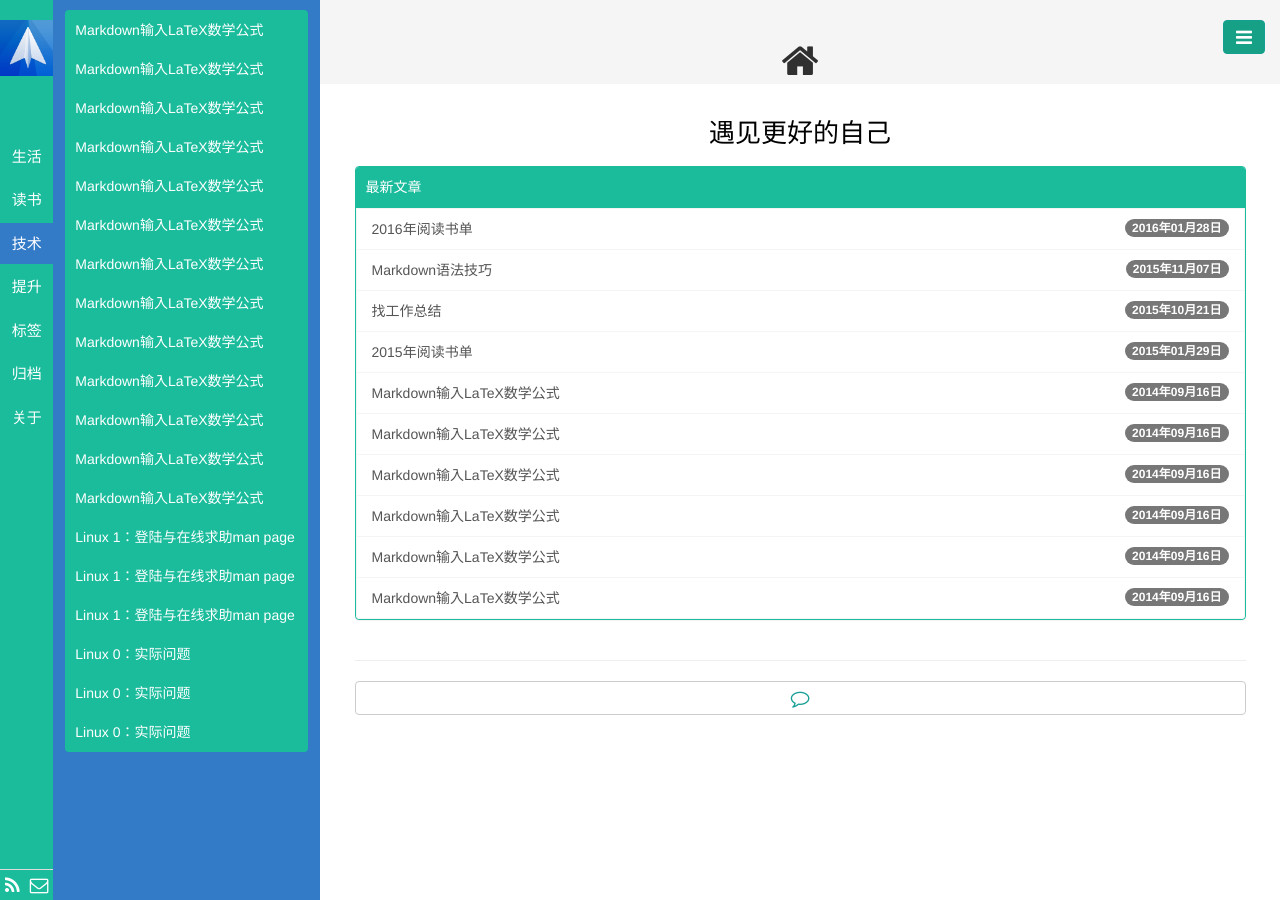
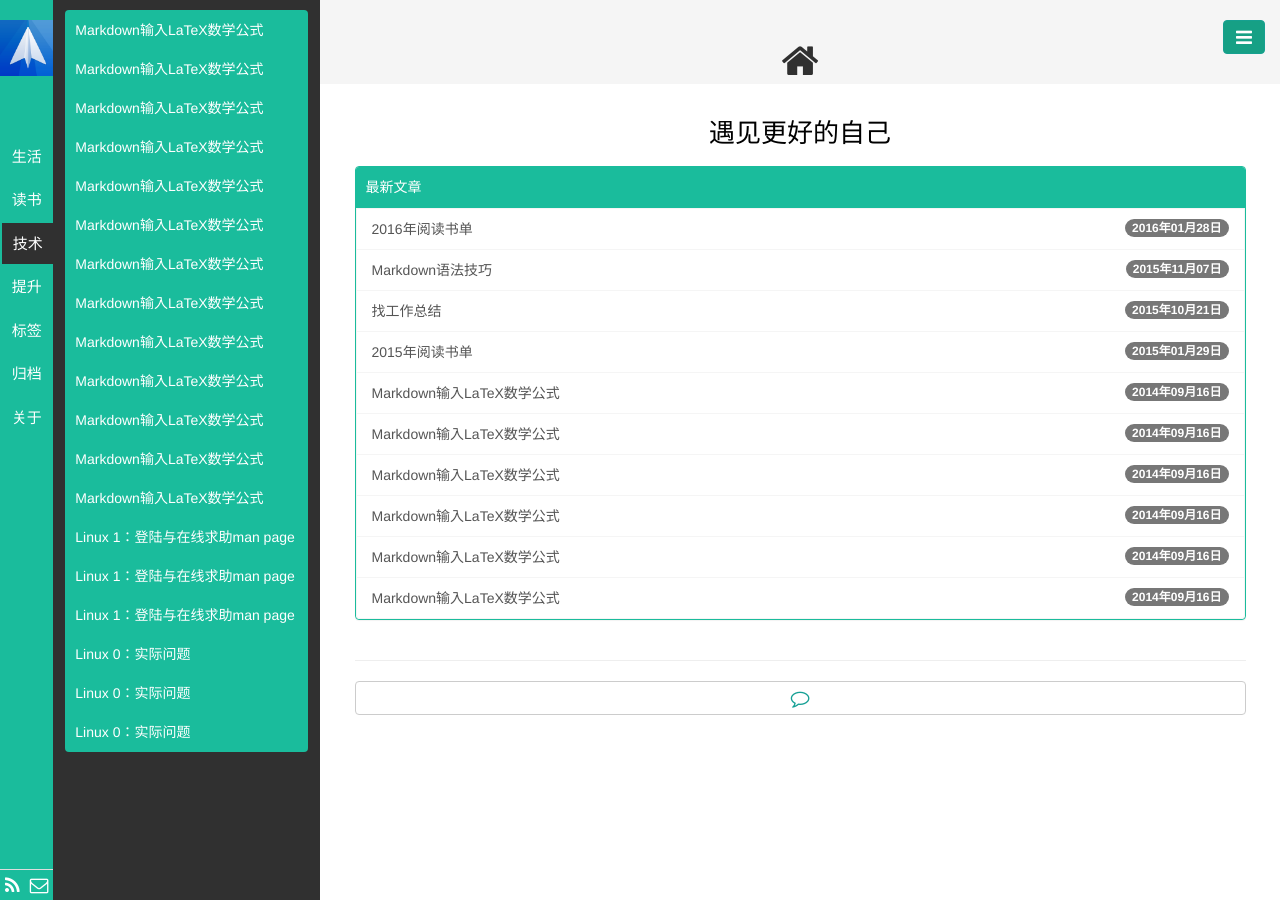
Before and after one commit to NemoTec/NemoTec.github.io, a Jekyll site: the page built from index.html, in a window 1280 px wide. Built offline with Jekyll 4.4.1, drawn with Linux system fonts in a browser that asks for light colours; Markdown is read by kramdown in place of the engine named in the settings; the list of posts is cut into pages by our own code.

Commit message:
modify the aside1 nav style2.

```diff
--- a/_includes/navside.html
+++ b/_includes/navside.html
@@ -44,10 +44,10 @@
               {% for tag in site.tags %}
                 <div class="panel panel-primary">
                   <div class="panel-heading">
-                    <!--h4 class="panel-title"-->
+                    <h4 class="panel-title">
                       <a data-toggle="collapse" data-toggle="collapse" data-parent="#accordion" href="#{{ tag[0] }}">{{ tag[0] }}</a>
                       <span class="badge pull-right">{{ tag[1].size }}</span>
-                    <!--/h4-->
+                    </h4>
                   </div>
                   <div id="{{ tag[0] }}" class="panel-collapse collapse">
                     {% for post in tag[1] %}
--- a/public/css/base.css
+++ b/public/css/base.css
@@ -8,7 +8,7 @@
   margin: 0px;
   height: 100%;
   overflow: hidden;
-  background-color: #337ac7;
+  background-color: #303030;
 }
 
 .row {
@@ -49,7 +49,8 @@
 .aside1 > .nav-pills>li.active>a ,.nav-pills>li.active>a:hover,.nav-pills>li.active>a:focus {
   color: #fff;
   /*background-image: url(/public/img/body_bg.jpg);*/
-  background-color: #337ac7;
+  background-color: #303030;
+  border-left: 2px solid #1abc9c;
 }
 
 .avatar {
@@ -72,10 +73,10 @@
 /* 中部目录栏 */
 .aside2 {
   /*background-image: url(/public/img/body_bg.jpg);*/
-  background-color: #337ac7;
+  background-color: #303030;
   height: 100%;
-  border-right: 2px solid #337ac7;
-  border-left: 2px solid #337ac7;
+  border-right: 2px solid #303030;
+  border-left: 2px solid #303030;
   overflow-y: auto;
   font-color: #fff;
   margin-top: 10px;
@@ -124,7 +125,7 @@
 
 .nav-pills>li.active>a, .nav-pills>li.active>a:hover, .nav-pills>li.active>a:focus {
   color: #fff;
-  background-color: #337ac7;
+  background-color: #303030;
 }
 
 /* 显示评论按钮 */
```
